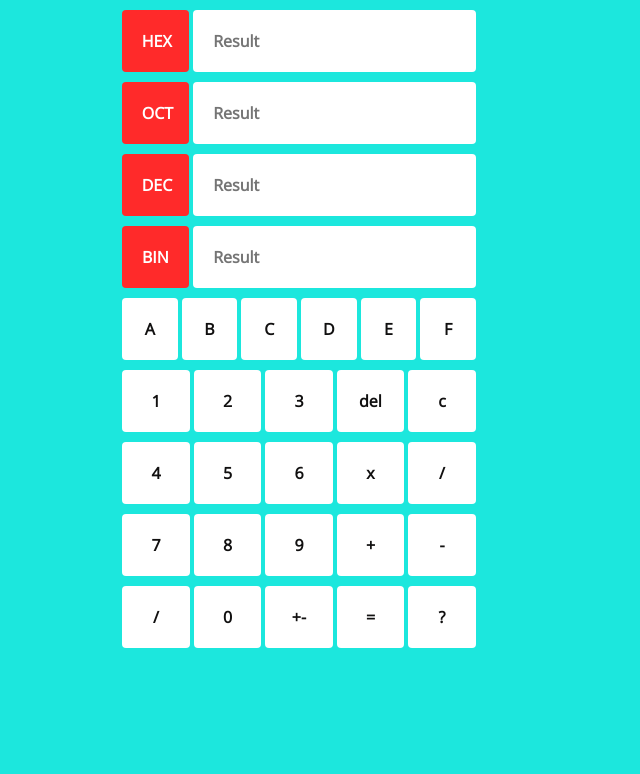
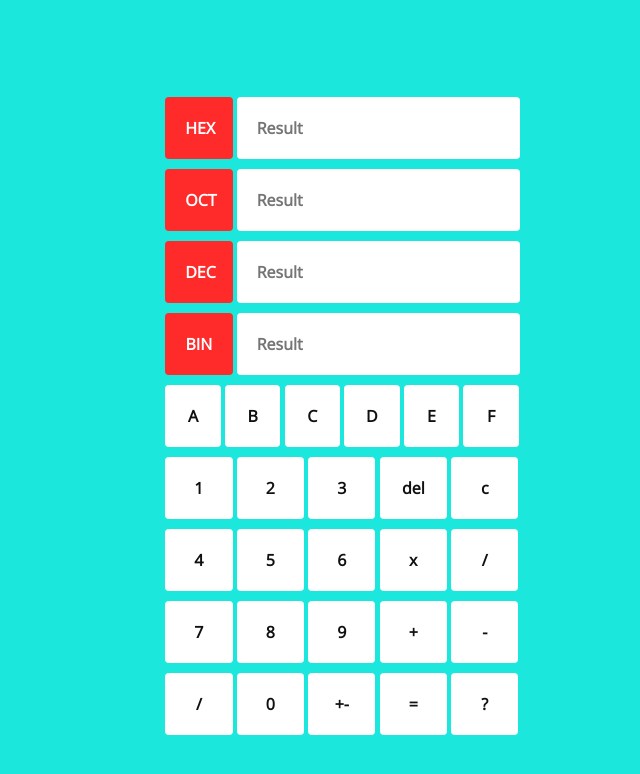
Before and after one commit to Alwurts/Hex-Calculator, a plain HTML site: page index.html in a window 1280 px wide. Shown: the whole page, without its empty margins (341-981 px from the left). Drawn offline with nearby package versions, Linux system fonts and the light colour scheme.

Commit message:
Centered the container

```diff
--- a/dark.css
+++ b/dark.css
@@ -16,6 +16,11 @@ body {
 
 .container {
   width: 370px;
+  position: absolute;
+  top: 52%;
+  left: 54%;
+  -ms-transform: translate(-50%,-50%);
+  transform: translate(-50%,-50%);
 }
 
 .result-display {
--- a/index.html
+++ b/index.html
@@ -40,7 +40,7 @@
 
 </head>
 <body>
-  <center>
+
   <div class="container">
 
     <div class="row">
@@ -98,7 +98,7 @@
     </div>
 
   </div>
-  </center>
+
 
   <script src="script.js" async defer></script>
 </body>
--- a/light.css
+++ b/light.css
@@ -16,6 +16,12 @@ body {
 
 .container {
   width: 370px;
+  position: absolute;
+  top: 52%;
+  left: 54%;
+  -ms-transform: translate(-50%,-50%);
+  transform: translate(-50%,-50%);
+
 }
 
 .result-display {
```
Lines whose indentation alone changed are shown as unchanged.
